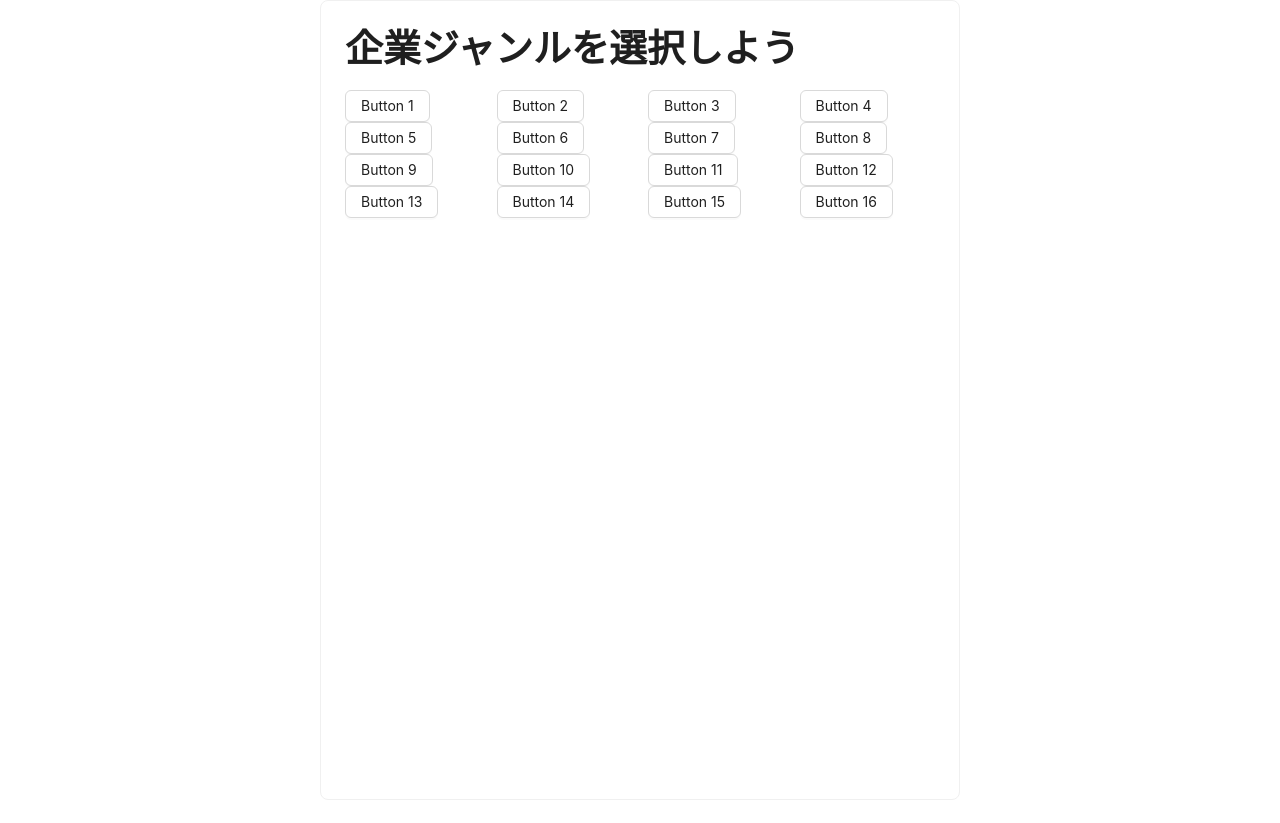
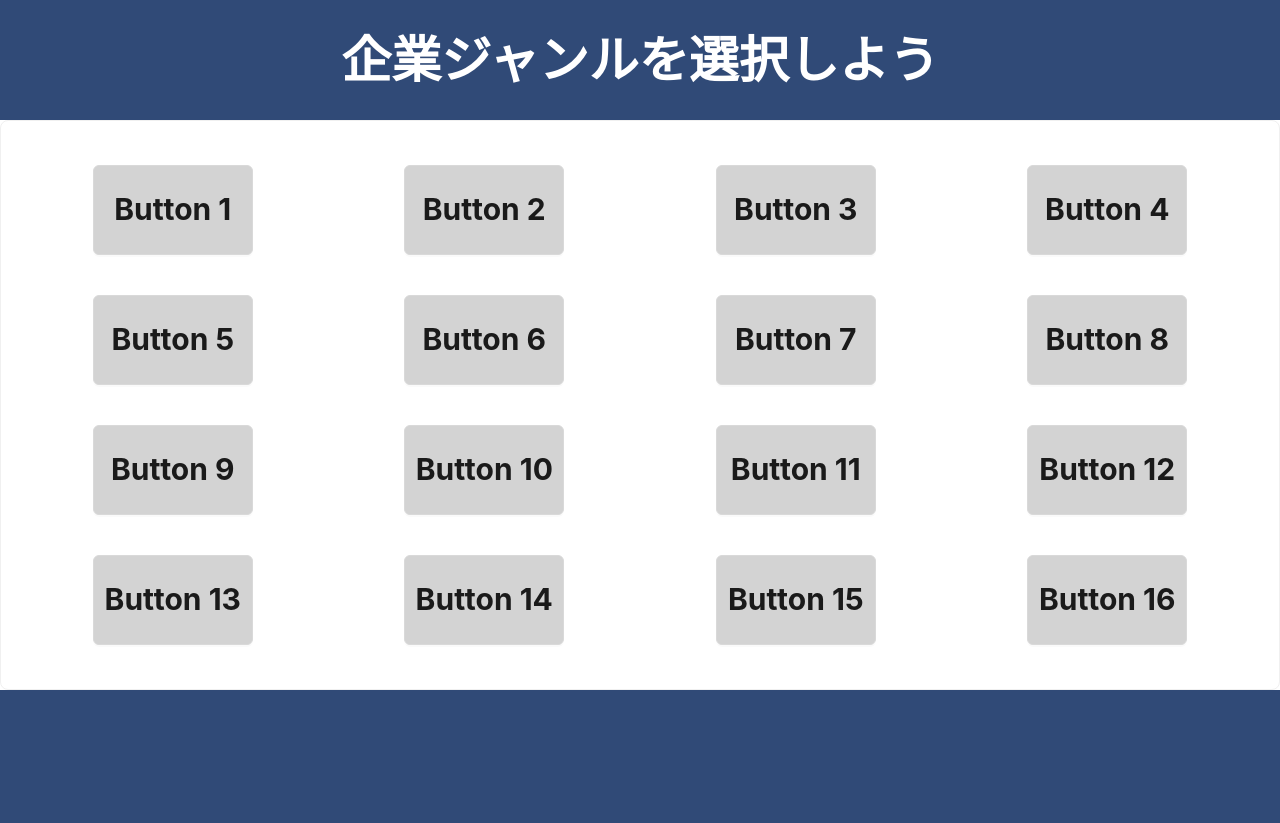
Before and after one commit to Kimoto-Norihiro/hackathon2024-winter-jagaimo-bros, a Next.js app in the folder frontend/: page /top in a window 1280 px wide. Before the commit the page ends 801 px from the top, so only its background shows below. Built offline with nearby package versions, Linux system fonts and the light colour scheme.

Commit message:
スタート画面と企業変更のデザインを変えました

```diff
--- a/frontend/src/components/industrySelect.tsx
+++ b/frontend/src/components/industrySelect.tsx
@@ -2,6 +2,48 @@
 import { Button, Row, Col, Card, Typography } from 'antd';
 import { useRouter } from 'next/router';
 const { Title } = Typography;
+
+const headerStyle: React.CSSProperties = {
+    textAlign: 'center',
+    color: '#fff',
+    height: '15vh',
+    paddingInline: 48,
+    lineHeight: '64px',
+    backgroundColor: '#304a77',
+    display: 'flex',
+    justifyContent: 'center',
+    alignItems: 'center'
+};
+
+const contentStyle: React.CSSProperties = {
+    textAlign: 'center',
+    minHeight: '80vh',
+    color: '#fff',
+    backgroundColor: 'white',
+};
+
+const footerStyle: React.CSSProperties = {
+    textAlign: 'center',
+    color: '#fff',
+    height: '16.6vh',
+    backgroundColor: '#304a77',
+};
+
+const titleStyle: React.CSSProperties = {
+    color: '#fff',
+    margin: '20px',
+    fontSize: "50px"
+ };
+
+const buttonStyle: React.CSSProperties = {
+    marginTop: "20px",
+    marginBottom: "20px",
+    width: "160px",
+    height: "90px",
+    backgroundColor: "lightgray",
+    fontSize: "30px",
+    fontWeight: "bold"
+};
 
 // 業種選択する画面
 export const IndustrySelect = () => {
@@ -25,24 +67,29 @@
 
 
     return (
-        <div style={{ display: 'flex', justifyContent: 'center', alignItems: 'center', height: '100vh' }}>
-            <Card
-            hoverable
-            style={{ width: '50vw', height: '100vh' }}
-            bodyStyle={{ overflow: 'auto', height: '100vh' }}
-            >
-            <Title level={1}>企業ジャンルを選択しよう</Title>
+    <div style={contentStyle}>
+        <div style={headerStyle}>
+            <Title level={1} style={titleStyle}>企業ジャンルを選択しよう</Title>
 
+        </div>
+        <Card>
             {buttonRows.map((row, rowIndex) => (
                 <Row gutter={[16, 16]} key={rowIndex}>
                     {row.map((buttonLabel, colIndex) => (
                         <Col span={6} key={colIndex}>
-                        <Button onClick={() => handleClick(rowIndex * 4 + colIndex)}>{buttonLabel}</Button>
+                            <Button
+                                style={buttonStyle}
+                                onClick={() => handleClick(rowIndex * 4 + colIndex)}
+                                >
+                                    {buttonLabel}
+                                </Button>
                         </Col>
                     ))}
                 </Row>
             ))}
         </Card>
+
+        <div style={footerStyle}></div>
     </div>
     );
 }
--- a/frontend/src/pages/index.tsx
+++ b/frontend/src/pages/index.tsx
@@ -35,11 +35,16 @@
   const titleStyle: React.CSSProperties = {
     color: '#fff',
     margin: '20px 0',
+    fontSize: "50px"
   };
 
   const buttonStyle: React.CSSProperties = {
-    marginTop: "130px"
-
+    marginTop: "170px",
+    width: "350px",
+    height: "120px",
+    backgroundColor: "lightgray",
+    fontSize: "30px",
+    fontWeight: "bold"
   };
 
 // 認証画面とタイトル
```
Lines whose indentation alone changed are shown as unchanged.
